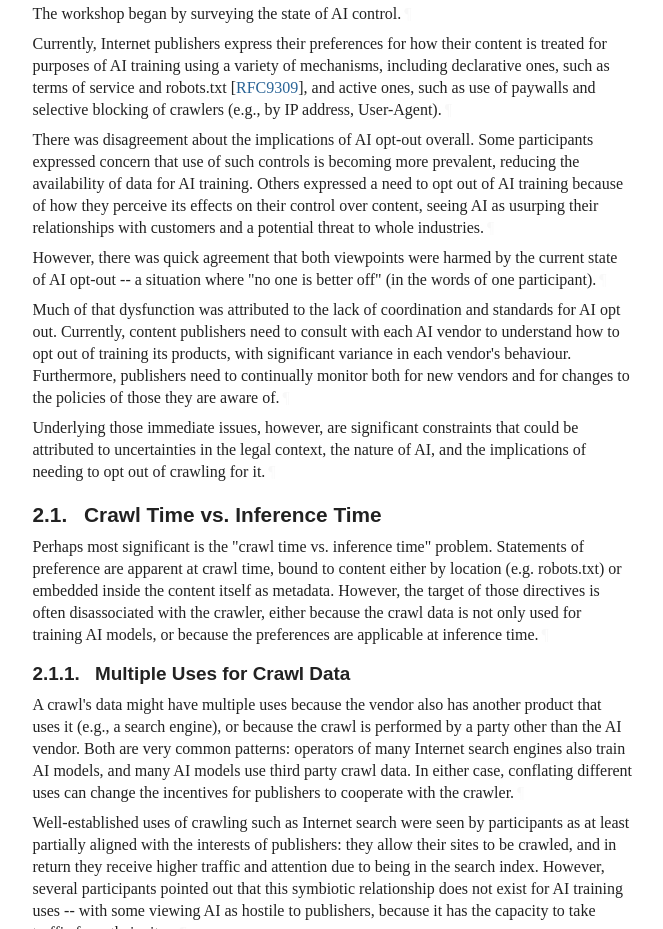
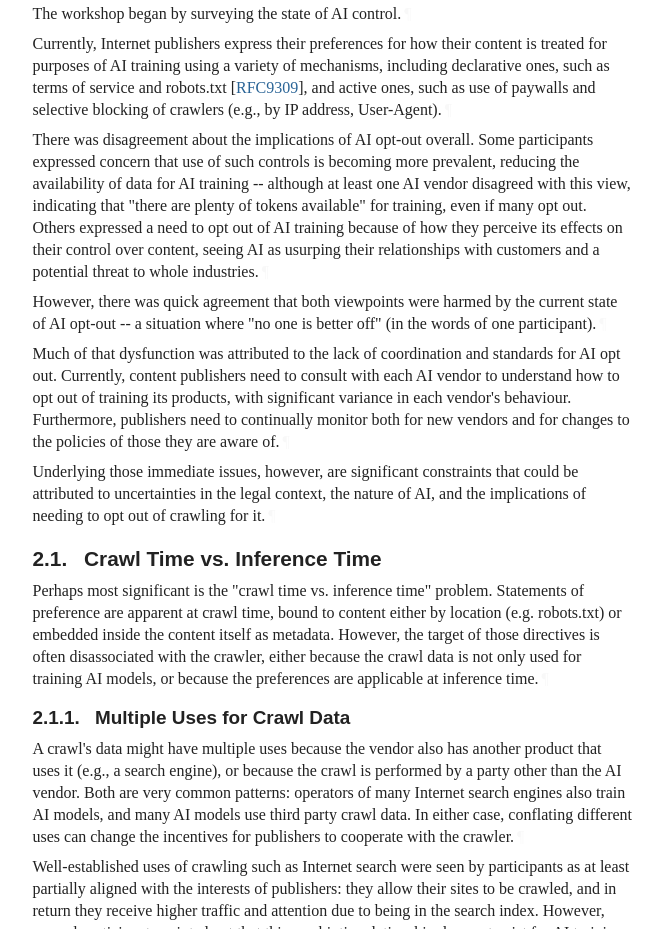
Before and after one commit to mnot/ai-control-report, a plain HTML site: page draft-nottingham-ai-control-report.html in a window 1280 px wide. Shown: the part 1317-2246 px from the top of the page, without its empty margins (92-755 px from the left). Drawn offline with Linux system fonts and the light colour scheme; a web font is replaced by a local one.

Commit message:
Script updating gh-pages from cea9288. [ci skip]

```diff
--- a/draft-nottingham-ai-control-report.html
+++ b/draft-nottingham-ai-control-report.html
@@ -1239,7 +1239,7 @@ svg :is([fill="white"], [fill^="#fff"]) {
       </h2>
 <p id="section-2-1">The workshop began by surveying the state of AI control.<a href="#section-2-1" class="pilcrow">¶</a></p>
 <p id="section-2-2">Currently, Internet publishers express their preferences for how their content is treated for purposes of AI training using a variety of mechanisms, including declarative ones, such as terms of service and robots.txt <span>[<a href="#RFC9309" class="cite xref">RFC9309</a>]</span>, and active ones, such as use of paywalls and selective blocking of crawlers (e.g., by IP address, User-Agent).<a href="#section-2-2" class="pilcrow">¶</a></p>
-<p id="section-2-3">There was disagreement about the implications of AI opt-out overall. Some participants expressed concern that use of such controls is becoming more prevalent, reducing the availability of data for AI training. Others expressed a need to opt out of AI training because of how they perceive its effects on their control over content, seeing AI as usurping their relationships with customers and a potential threat to whole industries.<a href="#section-2-3" class="pilcrow">¶</a></p>
+<p id="section-2-3">There was disagreement about the implications of AI opt-out overall. Some participants expressed concern that use of such controls is becoming more prevalent, reducing the availability of data for AI training -- although at least one AI vendor disagreed with this view, indicating that "there are plenty of tokens available" for training, even if many opt out. Others expressed a need to opt out of AI training because of how they perceive its effects on their control over content, seeing AI as usurping their relationships with customers and a potential threat to whole industries.<a href="#section-2-3" class="pilcrow">¶</a></p>
 <p id="section-2-4">However, there was quick agreement that both viewpoints were harmed by the current state of AI opt-out -- a situation where "no one is better off" (in the words of one participant).<a href="#section-2-4" class="pilcrow">¶</a></p>
 <p id="section-2-5">Much of that dysfunction was attributed to the lack of coordination and standards for AI opt out. Currently, content publishers need to consult with each AI vendor to understand how to opt out of training its products, with significant variance in each vendor's behaviour. Furthermore, publishers need to continually monitor both for new vendors and for changes to the policies of those they are aware of.<a href="#section-2-5" class="pilcrow">¶</a></p>
 <p id="section-2-6">Underlying those immediate issues, however, are significant constraints that could be attributed to uncertainties in the legal context, the nature of AI, and the implications of needing to opt out of crawling for it.<a href="#section-2-6" class="pilcrow">¶</a></p>
```
Also changed, not shown: draft-nottingham-ai-control-report.txt.
